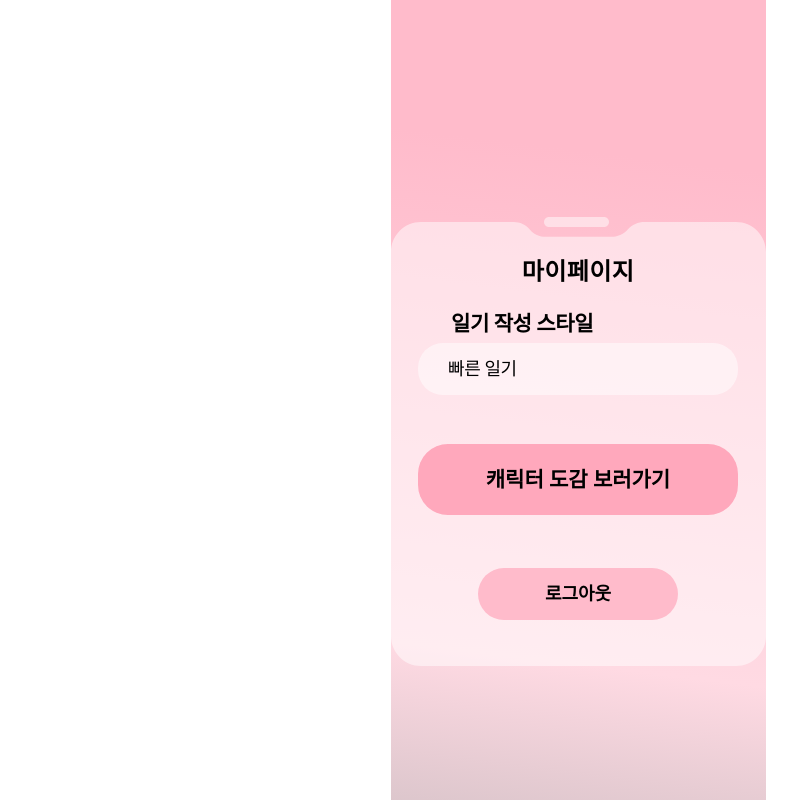
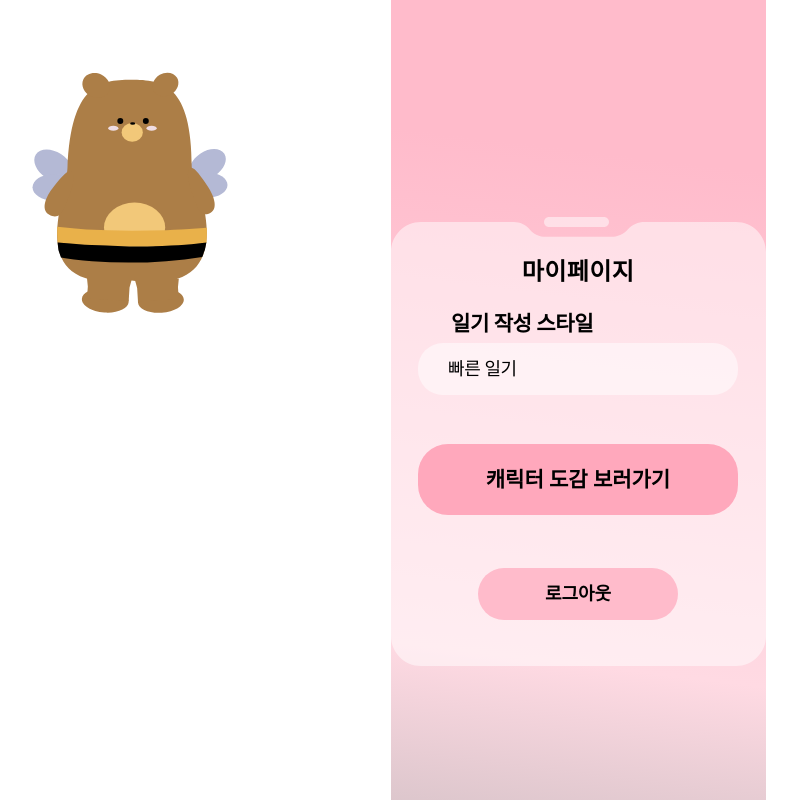
Before and after one commit to KAU2024-SANHAK/SANHAK_Client, a React (Vite) app: page /mypage in a window 1280 px wide. Shown: the whole page, without its empty margins (62-859 px from the left). Built offline with nearby package versions, Linux system fonts and the light colour scheme; no server answers.

Commit message:
feat: HoneyBear 배치

```diff
--- a/src/pages/MyPage/MyPage.jsx
+++ b/src/pages/MyPage/MyPage.jsx
@@ -1,9 +1,13 @@
+import * as S from './MyPage.style'
 import PopUp from '../../components/PopUp/PopUp'
-import * as S from './MyPage.style'
+
 
 export default function MyPage(){
     return(
         <S.MyPageWrapper>
+            <S.HoneyBearWrapper>
+                <S.HoneyBear height='24.65rem'/>
+            </S.HoneyBearWrapper>
             <PopUp>
                 마이페이지
             </PopUp>
--- a/src/pages/MyPage/MyPage.style.js
+++ b/src/pages/MyPage/MyPage.style.js
@@ -1,7 +1,17 @@
 import styled from "styled-components";
+import { IcHoneyBear } from "../../assets/svg";
 
 export const MyPageWrapper=styled.div`
     background: ${({ theme }) => theme.colors.gradient.gradient_pink};
     width: 100%;
     height: 100vh;
 `
+export const HoneyBearWrapper = styled.div`
+    position: fixed;
+    top: 6.8rem;
+    right: 0.2rem;
+    left: -0.4rem;
+`
+export const HoneyBear = styled(IcHoneyBear)`
+    display: flex;
+`
```
